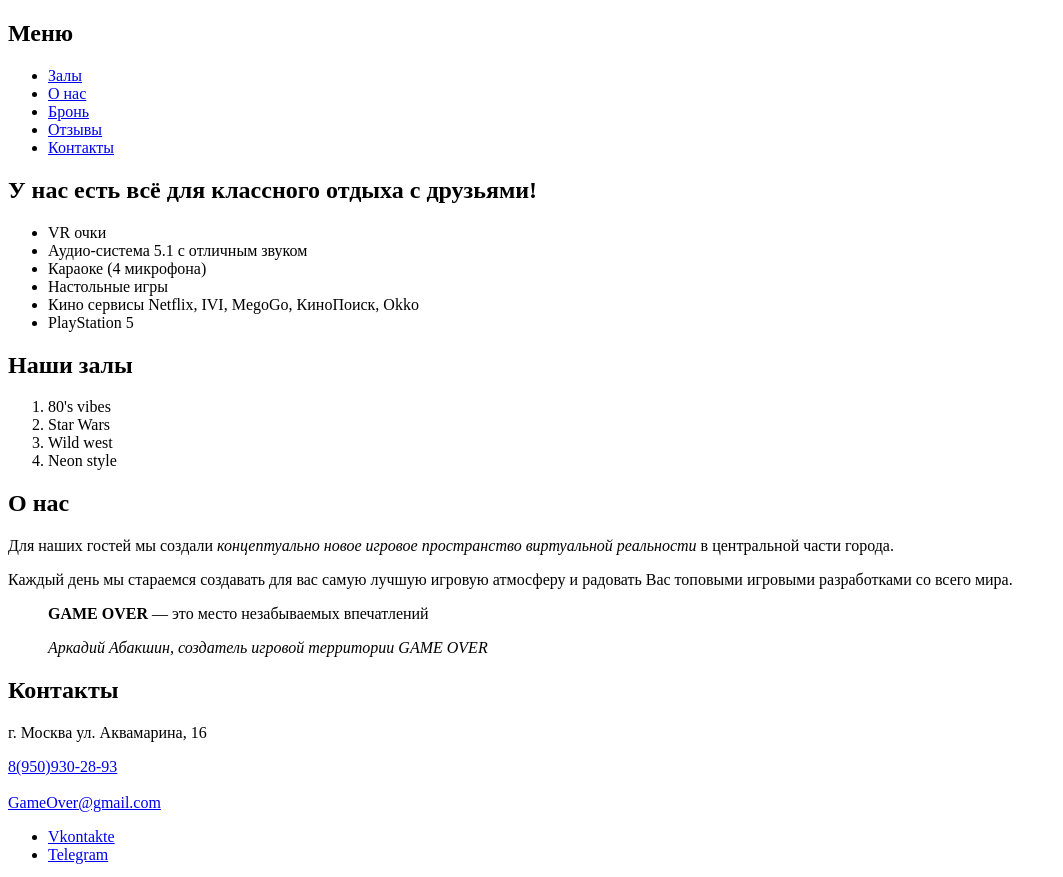
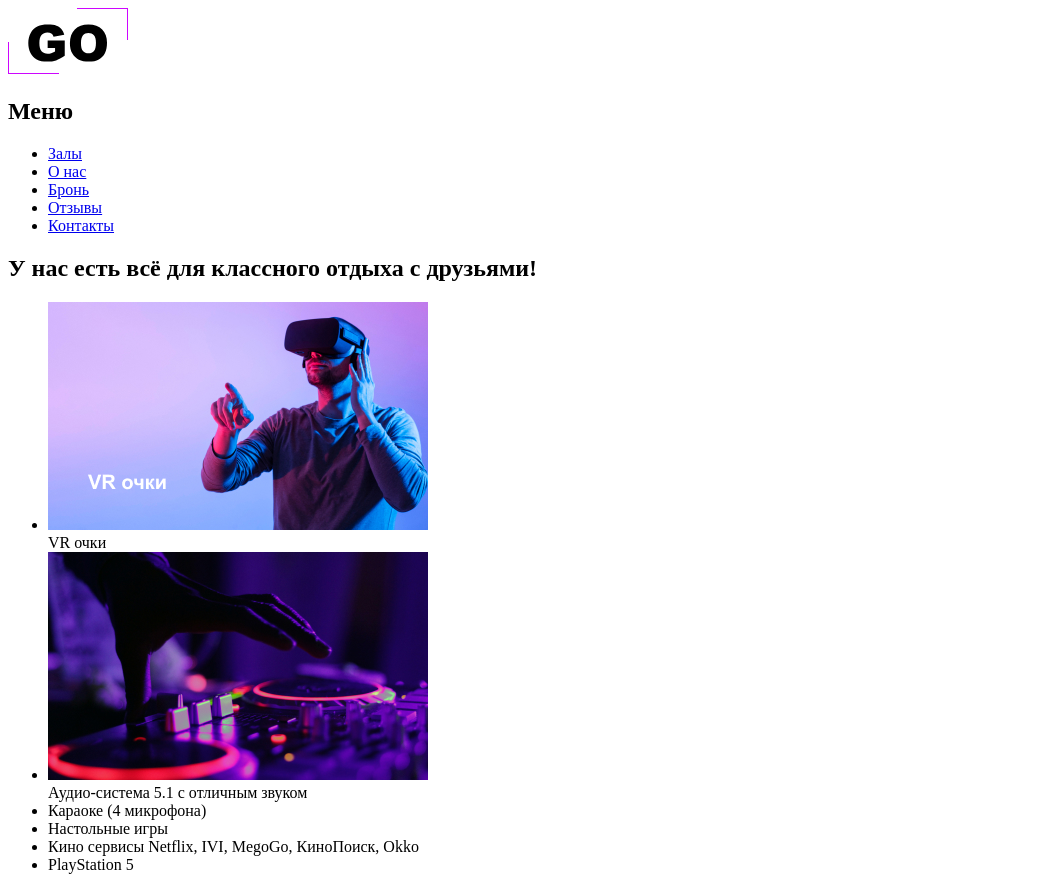
Before and after one commit to 97Maykel97/go, a plain HTML site: page index.html in a window 1280 px wide. Shown: the top 877 px of the page, without its empty margins (0-1063 px from the left). Drawn offline with Linux system fonts and the light colour scheme.

Commit message:
fourth  commit

```diff
--- a/index.html
+++ b/index.html
@@ -4,9 +4,11 @@
 		<meta charset="UTF-8" />
 		<meta http-equiv="X-UA-Compatible" content="IE=edge" />
 		<meta name="viewport" content="width=device-width, initial-scale=1.0" />
+		<link rel="icon" href="img/icon.svg" />
 		<title>Document</title>
 	</head>
 	<body>
+		<img src="img/logo.svg" alt="logo" class="logo" />
 		<section>
 			<h1>Меню</h1>
 			<ul>
@@ -21,8 +23,16 @@
 		<section>
 			<h2>У нас есть всё для классного отдыха с друзьями!</h2>
 			<ul>
-				<li>VR очки</li>
-				<li>Аудио-система 5.1 с отличным звуком</li>
+				<li>
+					<img src="img/vr.jpg" alt="VR очки" height="228px" />
+					<br />
+					VR очки
+				</li>
+				<li>
+					<img src="img/audio.jpg" alt="Аудио-система" height="228px" />
+					<br />
+					Аудио-система 5.1 с отличным звуком
+				</li>
 				<li>Караоке (4 микрофона)</li>
 				<li>Настольные игры</li>
 				<li>Кино сервисы Netflix, IVI, MegoGo, КиноПоиск, Okko</li>
```
Also changed, not shown: img/audio.jpg (added), img/game.jpg (added), img/icon.svg (added), img/logo.svg (added), img/vr.jpg (added).
